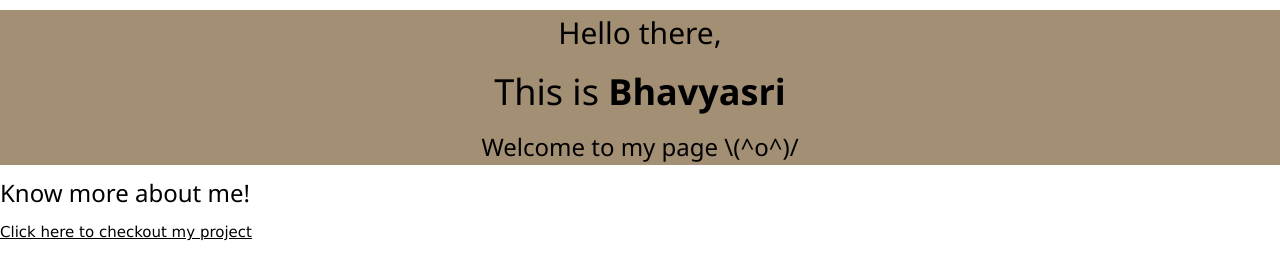
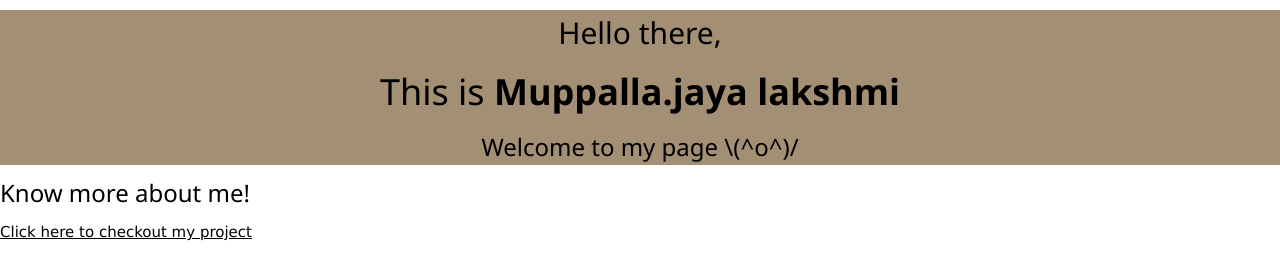
Before and after one commit to jaya-234/task, a plain HTML site: page index.html in a window 1280 px wide. Drawn offline with nearby package versions, Linux system fonts and the light colour scheme.

Commit message:
Update index.html

```diff
--- a/index.html
+++ b/index.html
@@ -14,7 +14,7 @@
     <body>
         <div id="intro">
             <h2>Hello there,</h2>
-        <h1>This is <strong>Bhavyasri</strong></h1>
+        <h1>This is <strong>Muppalla.jaya lakshmi</strong></h1>
         <h3>Welcome to my page \(^o^)/</h3>
         </div>
         <div>
```
